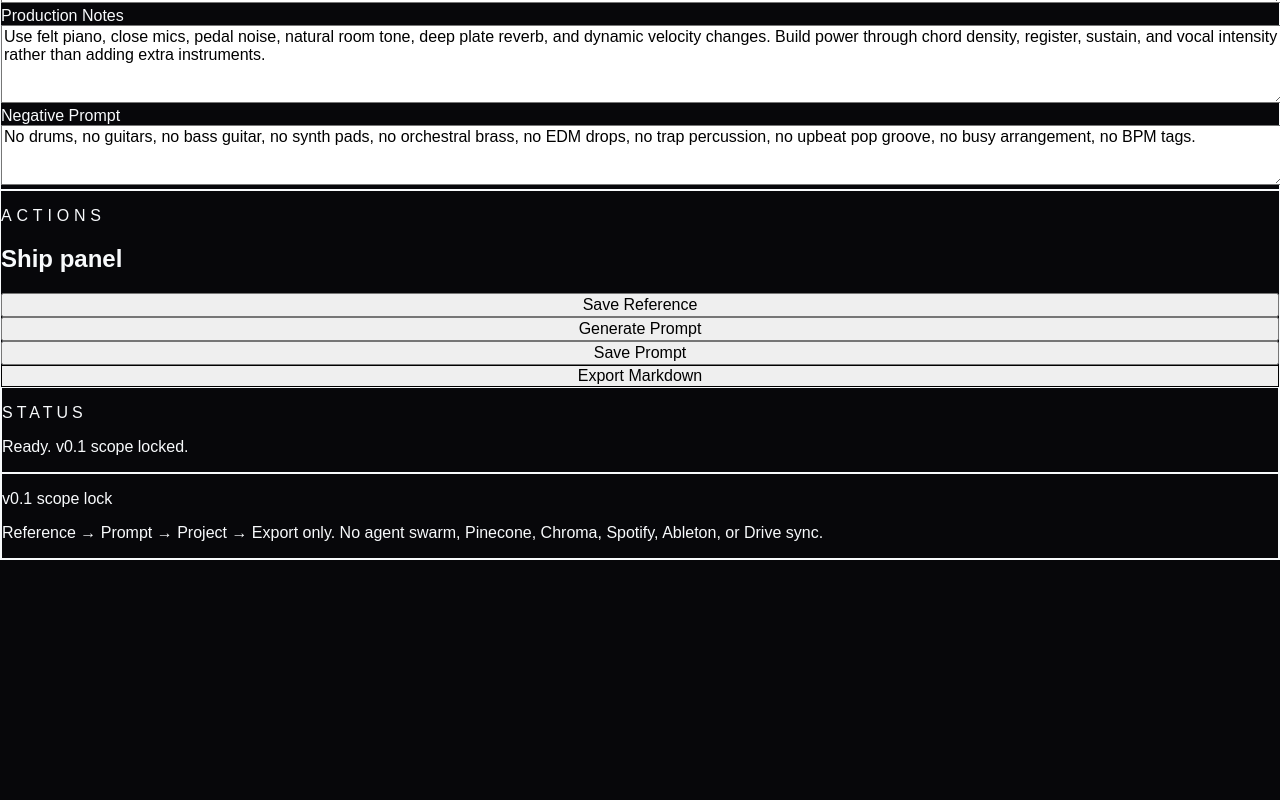
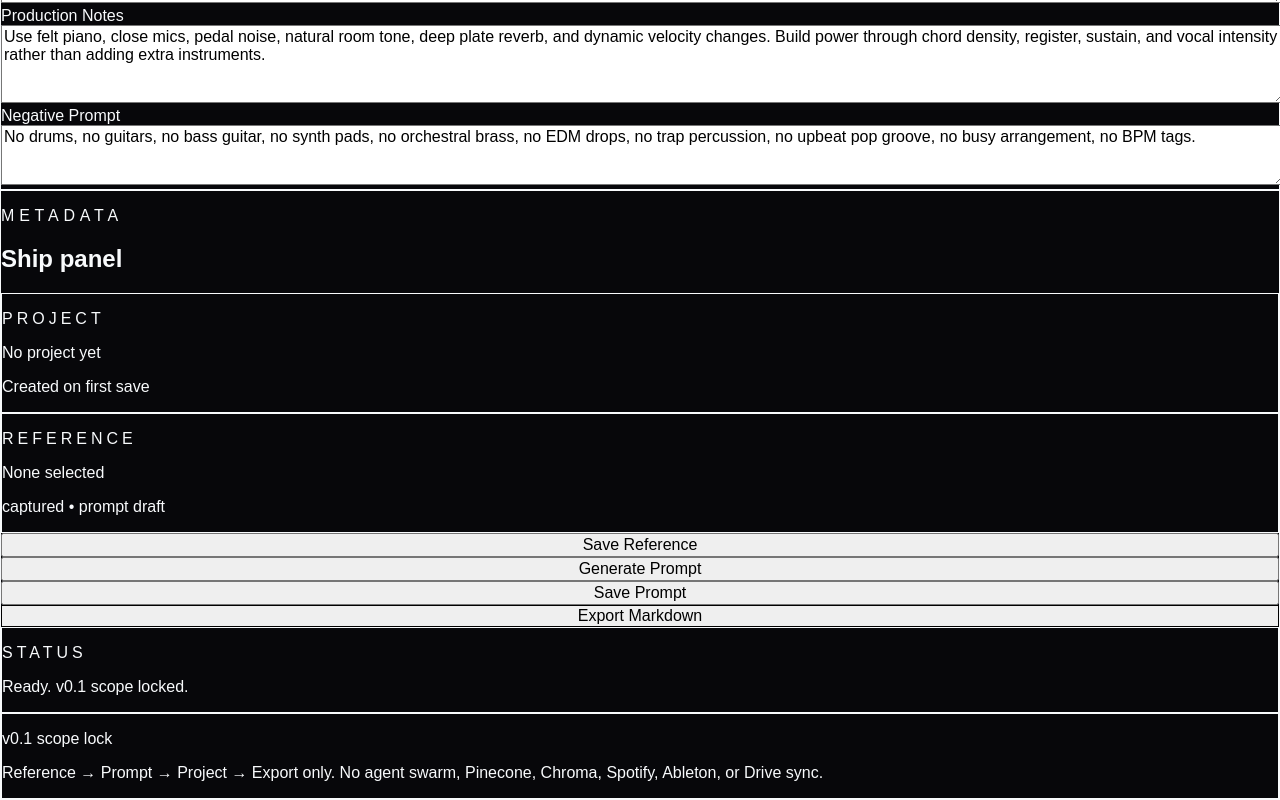
Before and after one commit to sterl27/Musaix-Pro-2026, a Next.js app: page /canvas in a window 1280 px wide. Shown: the part 1279-2079 px from the top of the page. Before the commit the page ends 1839 px from the top, so only its background shows below. Built offline with nearby package versions, Linux system fonts and the light colour scheme.

Commit message:
feat: add Canvas metadata action panel

```diff
--- a/src/components/musaix/action-panel.tsx
+++ b/src/components/musaix/action-panel.tsx
@@ -1,6 +1,13 @@
+import type { CanvasStatus, Project, ReferenceCard } from '@/lib/musaix/types';
+
 type ActionPanelProps = {
   status: string;
+  mode: CanvasStatus;
   canSavePrompt: boolean;
+  project: Project | null;
+  selectedReference: ReferenceCard | null;
+  referenceCount: number;
+  promptSaved: boolean;
   onSaveReference: () => void;
   onGeneratePrompt: () => void;
   onSavePrompt: () => void;
@@ -9,35 +16,56 @@ type ActionPanelProps = {
 
 export function ActionPanel({
   status,
+  mode,
   canSavePrompt,
+  project,
+  selectedReference,
+  referenceCount,
+  promptSaved,
   onSaveReference,
   onGeneratePrompt,
   onSavePrompt,
   onExportMarkdown
 }: ActionPanelProps) {
+  const busy = mode === 'saving' || mode === 'generating' || mode === 'exporting';
+
   return (
     <aside className="rounded-2xl border border-zinc-800 bg-zinc-950/80 p-4 shadow-2xl">
       <div className="mb-4">
-        <p className="text-xs uppercase tracking-[0.3em] text-zinc-500">Actions</p>
+        <p className="text-xs uppercase tracking-[0.3em] text-zinc-500">Metadata</p>
         <h2 className="mt-2 text-xl font-semibold">Ship panel</h2>
       </div>
 
+      <div className="mb-5 grid gap-3 text-sm">
+        <div className="rounded-xl border border-zinc-800 bg-zinc-900 p-3">
+          <p className="text-xs uppercase tracking-[0.25em] text-zinc-500">Project</p>
+          <p className="mt-2 font-medium text-zinc-100">{project?.name ?? 'No project yet'}</p>
+          <p className="mt-1 text-xs text-zinc-500">{project?.id ?? 'Created on first save'}</p>
+        </div>
+
+        <div className="rounded-xl border border-zinc-800 bg-zinc-900 p-3">
+          <p className="text-xs uppercase tracking-[0.25em] text-zinc-500">Reference</p>
+          <p className="mt-2 line-clamp-1 font-medium text-zinc-100">{selectedReference?.title ?? 'None selected'}</p>
+          <p className="mt-1 text-xs text-zinc-500">{referenceCount} captured • {promptSaved ? 'prompt saved' : 'prompt draft'}</p>
+        </div>
+      </div>
+
       <div className="grid gap-3">
-        <button type="button" onClick={onSaveReference} className="rounded-xl bg-zinc-100 px-4 py-3 text-sm font-semibold text-zinc-950 hover:bg-white">
+        <button type="button" onClick={onSaveReference} disabled={busy} className="rounded-xl bg-zinc-100 px-4 py-3 text-sm font-semibold text-zinc-950 hover:bg-white disabled:cursor-not-allowed disabled:opacity-40">
           Save Reference
         </button>
-        <button type="button" onClick={onGeneratePrompt} className="rounded-xl bg-pink-600 px-4 py-3 text-sm font-semibold text-white hover:bg-pink-500">
+        <button type="button" onClick={onGeneratePrompt} disabled={busy} className="rounded-xl bg-pink-600 px-4 py-3 text-sm font-semibold text-white hover:bg-pink-500 disabled:cursor-not-allowed disabled:opacity-40">
           Generate Prompt
         </button>
         <button
           type="button"
           onClick={onSavePrompt}
-          disabled={!canSavePrompt}
+          disabled={!canSavePrompt || busy}
           className="rounded-xl bg-violet-600 px-4 py-3 text-sm font-semibold text-white hover:bg-violet-500 disabled:cursor-not-allowed disabled:opacity-40"
         >
           Save Prompt
         </button>
-        <button type="button" onClick={onExportMarkdown} className="rounded-xl border border-zinc-700 px-4 py-3 text-sm font-semibold text-zinc-100 hover:border-zinc-500">
+        <button type="button" onClick={onExportMarkdown} disabled={!canSavePrompt || busy} className="rounded-xl border border-zinc-700 px-4 py-3 text-sm font-semibold text-zinc-100 hover:border-zinc-500 disabled:cursor-not-allowed disabled:opacity-40">
           Export Markdown
         </button>
       </div>
```
